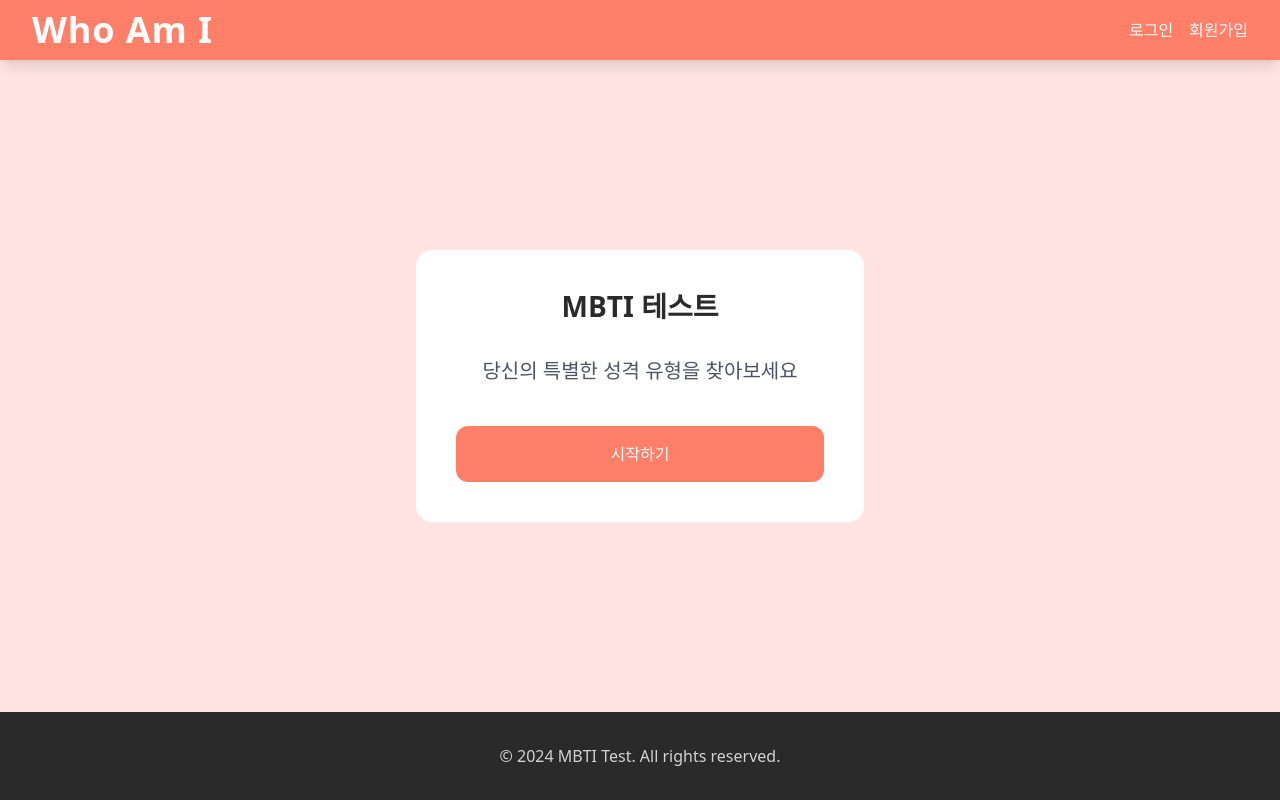
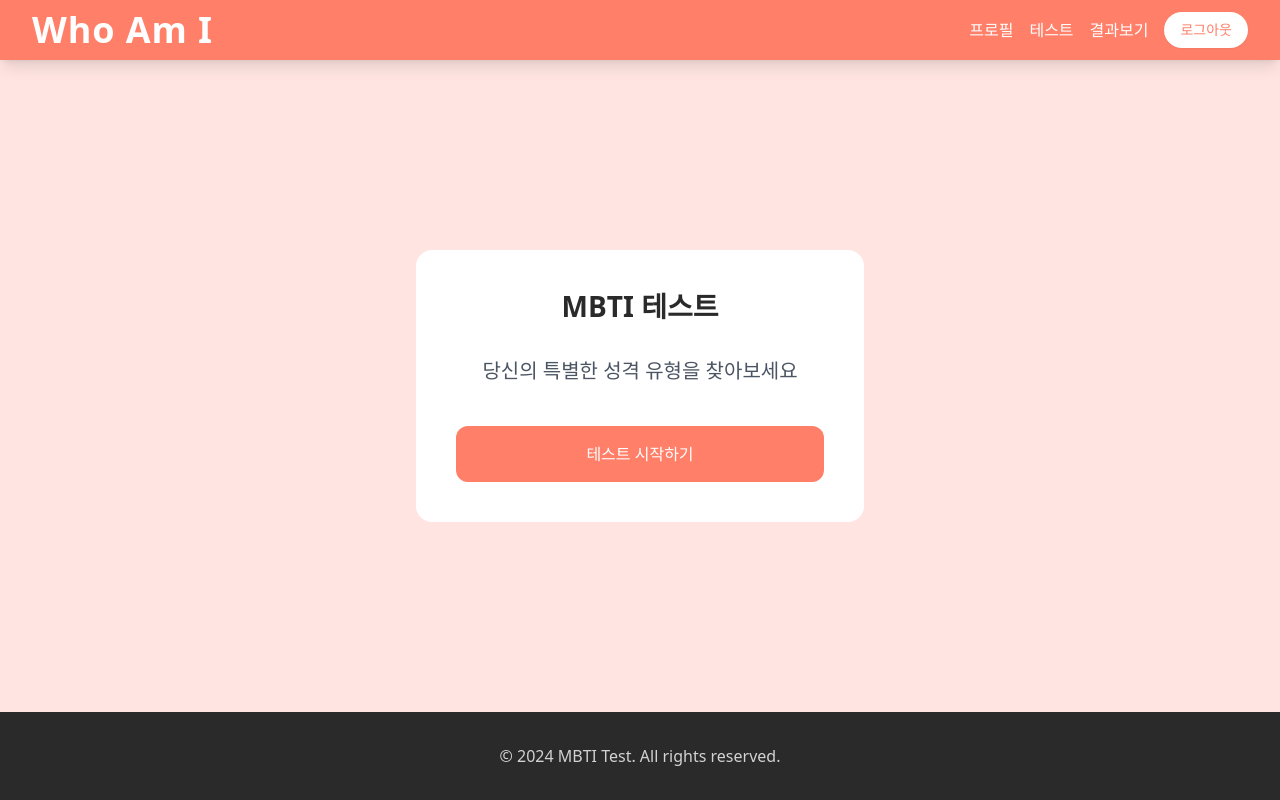
Before and after one commit to sum529-create/who-am-i, a React (Vite) app: page / in a window 1280 px wide. Built offline with nearby package versions, Linux system fonts and the light colour scheme; no server answers; sample sign-in values are in the browser's storage.

Commit message:
✨ Update : accessToken으로 토큰 저장 및 사용자 데이터 구조 변경

```diff
--- a/src/App.jsx
+++ b/src/App.jsx
@@ -6,7 +6,7 @@
   const {setToken} = useAuthStore();
 
   useEffect(() => {
-    const storeToken = window.localStorage.getItem("token");
+    const storeToken = window.localStorage.getItem("accessToken");
     if(storeToken){
       setToken(storeToken);
     }
--- a/src/components/TestResultItem.jsx
+++ b/src/components/TestResultItem.jsx
@@ -41,6 +41,8 @@
       }
     });
   }
+  console.log(user);
+
 
 return (
     <li className="flex flex-col h-full rounded-none sm:rounded-xl bg-white shadow-lg transition-all duration-200 hover:shadow-xl">
@@ -88,7 +90,7 @@
       </div>
 
       {/* Actions Section */}
-      {user.id === data.userId && (
+      {user.userId === data.userId && (
         <div className="p-3 sm:p-4 border-t border-gray-100">
           <div className="flex justify-end gap-2">
             <Button onClick={toggleTestResultVisibility}>
--- a/src/hooks/useUser.js
+++ b/src/hooks/useUser.js
@@ -10,7 +10,11 @@
       queryKey:['user'],
       queryFn: () => getUserProfile(token),
       onSuccess: (data) => {
-        setUser(data)
+        setUser({
+          userId: data.userId,
+          nickname: data.nickname,
+          avatar: data.avatar
+        })
       },
       onError: (error) => {
         console.error("데이터 가져오기 실패!", error);
--- a/src/layout/Layout.jsx
+++ b/src/layout/Layout.jsx
@@ -12,7 +12,13 @@
 
   useEffect(() => {
     if(userData && !storeUser){
-      setUser(userData)
+      console.log(userData);
+
+      setUser({
+        userId: userData.id,
+        nickname: userData.nickname,
+        avatar: userData.avatar
+      })
     }
   },[userData])
 
--- a/src/zustand/authStore.js
+++ b/src/zustand/authStore.js
@@ -6,14 +6,14 @@
   setUser: (user) => {set({user})},
   setToken: (token) => {
     try {
-      window.localStorage.setItem("token", token)
+      window.localStorage.setItem("accessToken", token)
       set({token})
     } catch (error) {
       console.error(error);
     }
   },
   logout: () => {
-    window.localStorage.removeItem('token')
+    window.localStorage.removeItem('accessToken')
     set({user:null, token: null})
   }
 }))
```
